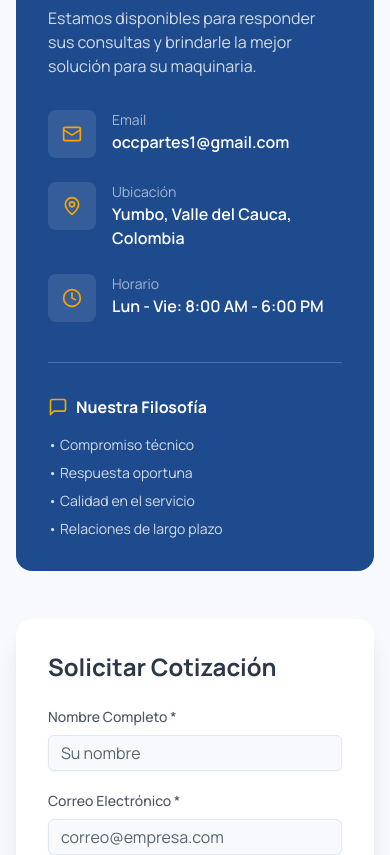
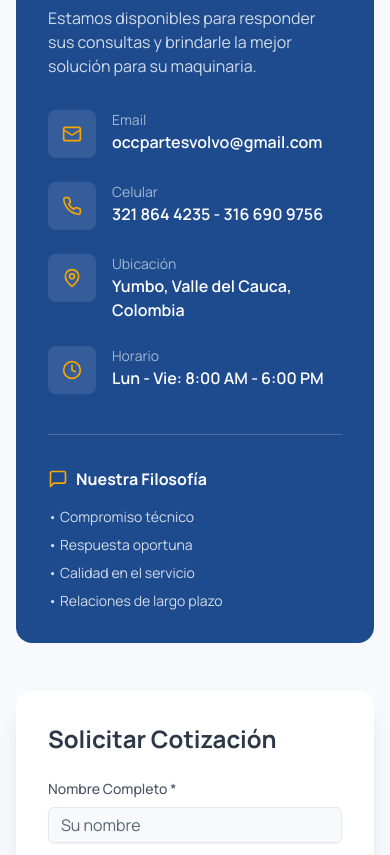
Before and after one commit to ktrillos2/Occpartes, a Next.js app: page / in a window 390 px wide. Shown: the part 9340-10195 px from the top of the page. Built offline with nearby package versions, Linux system fonts and the light colour scheme.

Commit message:
gmail and phone updated

```diff
--- a/components/contact-section.tsx
+++ b/components/contact-section.tsx
@@ -5,7 +5,7 @@ import type React from "react"
 import { motion } from "framer-motion"
 import { useInView } from "framer-motion"
 import { useRef, useState } from "react"
-import { Mail, MapPin, Send, Clock, MessageSquare } from "lucide-react"
+import { Mail, MapPin, Send, Clock, MessageSquare, Phone } from "lucide-react"
 import { Button } from "@/components/ui/button"
 import { Input } from "@/components/ui/input"
 import { Textarea } from "@/components/ui/textarea"
@@ -15,8 +15,14 @@ const contactInfo = [
   {
     icon: Mail,
     label: "Email",
-    value: "occpartes1@gmail.com",
-    href: "mailto:occpartes1@gmail.com",
+    value: "occpartesvolvo@gmail.com",
+    href: "mailto:occpartesvolvo@gmail.com",
+  },
+  {
+    icon: Phone,
+    label: "Celular",
+    value: "321 864 4235 - 316 690 9756",
+    href: "tel:3218644235",
   },
   {
     icon: MapPin,
--- a/components/footer.tsx
+++ b/components/footer.tsx
@@ -1,7 +1,7 @@
 "use client"
 
 import { motion } from "framer-motion"
-import { Mail, MapPin, ArrowUp, Shield, Award, CheckCircle } from "lucide-react"
+import { Mail, MapPin, ArrowUp, Shield, Award, CheckCircle, Phone } from "lucide-react"
 import Link from "next/link"
 import Image from "next/image"
 
@@ -43,13 +43,28 @@ export function Footer() {
               Más de 15 años brindando soluciones integrales en repuestos y servicios para maquinaria pesada Volvo en
               Colombia.
             </p>
-            <div className="flex items-center gap-3 text-sm">
-              <div className="w-10 h-10 bg-white/10 rounded-lg flex items-center justify-center">
-                <Mail className="h-4 w-4 text-[#F7A600]" />
+            <div className="flex flex-col gap-4">
+              <div className="flex items-center gap-3 text-sm">
+                <div className="w-10 h-10 bg-white/10 rounded-lg flex items-center justify-center">
+                  <Mail className="h-4 w-4 text-[#F7A600]" />
+                </div>
+                <a href="mailto:occpartesvolvo@gmail.com" className="hover:text-[#F7A600] transition-colors">
+                  occpartesvolvo@gmail.com
+                </a>
               </div>
-              <a href="mailto:occpartes1@gmail.com" className="hover:text-[#F7A600] transition-colors">
-                occpartes1@gmail.com
-              </a>
+              <div className="flex items-center gap-3 text-sm">
+                <div className="w-10 h-10 bg-white/10 rounded-lg flex items-center justify-center">
+                  <Phone className="h-4 w-4 text-[#F7A600]" />
+                </div>
+                <div className="flex flex-col">
+                  <a href="tel:3218644235" className="hover:text-[#F7A600] transition-colors">
+                    321 864 4235
+                  </a>
+                  <a href="tel:3166909756" className="hover:text-[#F7A600] transition-colors">
+                    316 690 9756
+                  </a>
+                </div>
+              </div>
             </div>
           </div>
 
--- a/components/navbar.tsx
+++ b/components/navbar.tsx
@@ -35,11 +35,11 @@ export function Navbar() {
         <div className="container mx-auto px-4 flex justify-between items-center text-sm">
           <div className="flex items-center gap-6">
             <a
-              href="mailto:occpartes1@gmail.com"
+              href="mailto:occpartesvolvo@gmail.com"
               className="flex items-center gap-2 hover:text-[#F7A600] transition-colors"
             >
               <Mail className="h-4 w-4" />
-              occpartes1@gmail.com
+              occpartesvolvo@gmail.com
             </a>
             <span className="flex items-center gap-2">
               <Phone className="h-4 w-4" />
@@ -54,9 +54,8 @@ export function Navbar() {
 
       {/* Main Navbar */}
       <motion.header
-        className={`sticky top-0 z-50 transition-all duration-300 ${
-          scrolled ? "bg-white/95 backdrop-blur-md shadow-lg" : "bg-white"
-        }`}
+        className={`sticky top-0 z-50 transition-all duration-300 ${scrolled ? "bg-white/95 backdrop-blur-md shadow-lg" : "bg-white"
+          }`}
         initial={{ y: -100 }}
         animate={{ y: 0 }}
         transition={{ duration: 0.5 }}
```
